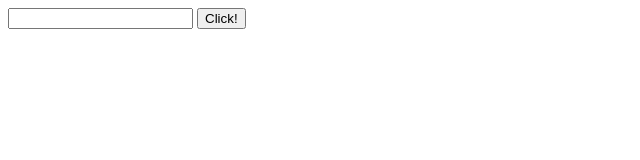
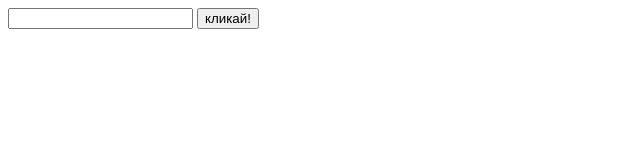
Before and after one commit to vkotelnikov/encrypter, a plain HTML site: page index.html in a window 1280 px wide. Shown: the full height of the page, 0-640 px from the left. Drawn offline with Linux system fonts and the light colour scheme.

Commit message:
Changed button caption

```diff
--- a/index.html
+++ b/index.html
@@ -26,7 +26,7 @@ document.getElementById("encryption").innerHTML = newword;
 <body>
 <form>
   <input type="text" name="toencrypt">
-  <input type="button" name="but" onclick="duplicateEncode(toencrypt.value)" value="Click!">
+  <input type="button" name="but" onclick="duplicateEncode(toencrypt.value)" value="кликай!">
 </form>
 <div id="encryption"></div>
 
```
